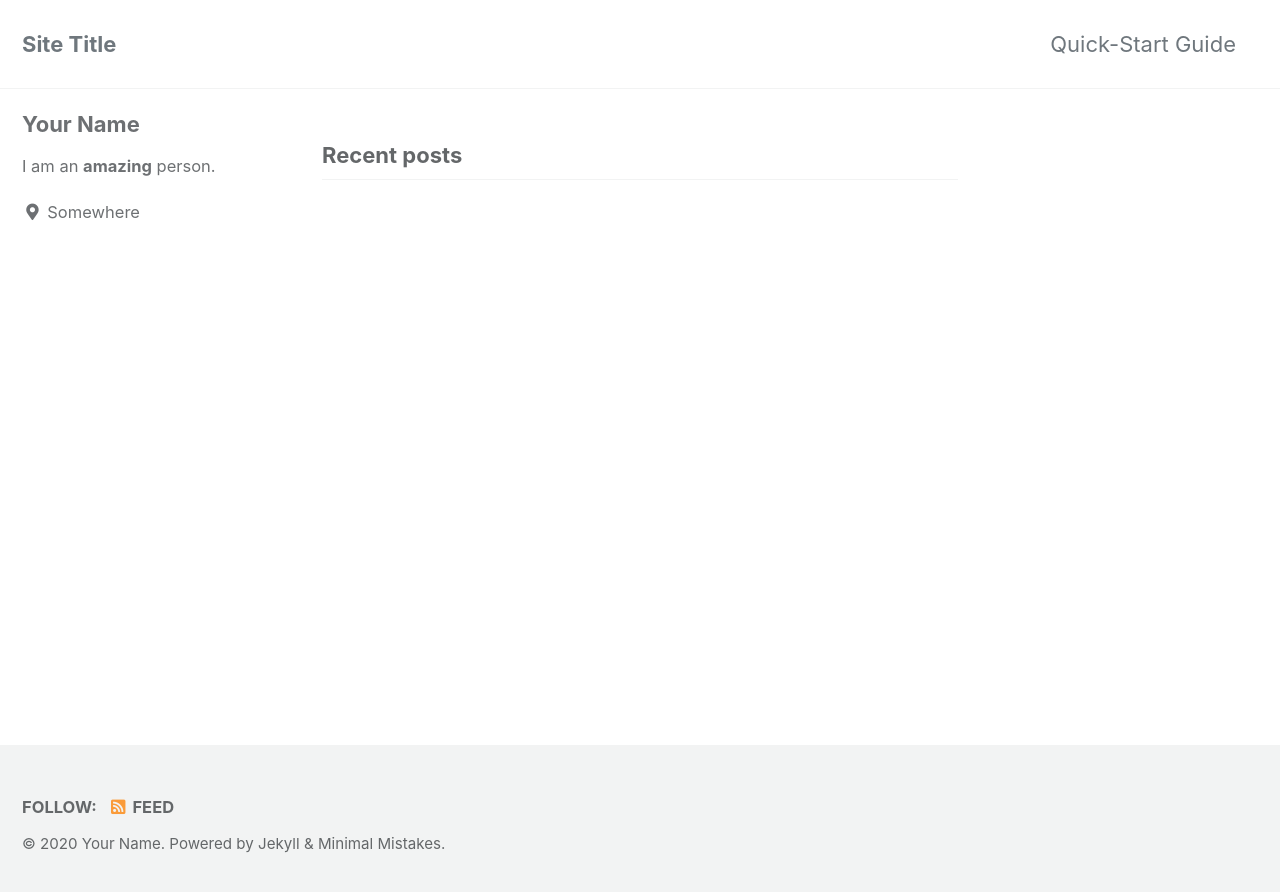
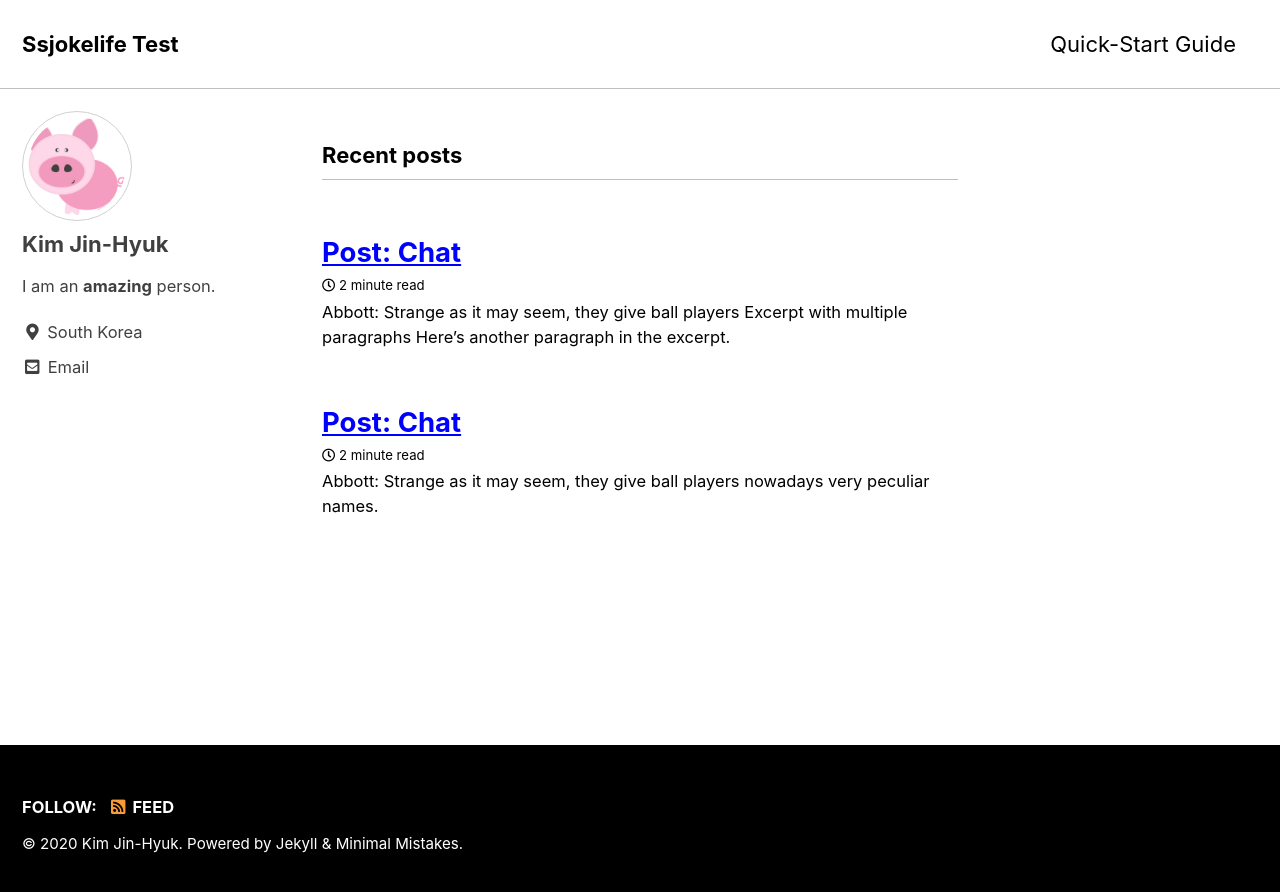
Before and after one commit to ssjokelife/ssjokelife.github.io, a Jekyll site: the page built from index.html, in a window 1280 px wide. Shown: the top 892 px of the page. Built offline with Jekyll 4.4.1, drawn with Linux system fonts in a browser that asks for light colours; cached includes are drawn as plain includes; the list of posts is cut into pages by our own code; some of the changed lines change nothing that is shown.

Commit message:
no message

```diff
--- a/_config.yml
+++ b/_config.yml
@@ -12,15 +12,15 @@
 
 # theme                  : "minimal-mistakes-jekyll"
 # remote_theme           : "mmistakes/minimal-mistakes"
-minimal_mistakes_skin    : "default" # "air", "aqua", "contrast", "dark", "dirt", "neon", "mint", "plum", "sunrise"
+minimal_mistakes_skin    : "contrast" # "default" # "air", "aqua", "contrast", "dark", "dirt", "neon", "mint", "plum", "sunrise"
 
 # Site Settings
 locale                   : "en-US"
-title                    : "Site Title"
+title                    : "Ssjokelife Test"
 title_separator          : "-"
 subtitle                 : # site tagline that appears below site title in masthead
-name                     : "Your Name"
-description              : "An amazing website."
+name                     : "Kim Jin-Hyuk"
+description              : "Develop Example."
 url                      : # the base hostname & protocol for your site e.g. "https://mmistakes.github.io"
 baseurl                  : # the subpath of your site, e.g. "/blog"
 repository               : # GitHub username/repo-name e.g. "mmistakes/minimal-mistakes"
@@ -93,15 +93,15 @@
 
 # Site Author
 author:
-  name             : "Your Name"
-  avatar           : # path of avatar image, e.g. "/assets/images/bio-photo.jpg"
+  name             : "Kim Jin-Hyuk"
+  avatar           : "/assets/img/avatar.png" # path of avatar image, e.g. "/assets/images/bio-photo.jpg"
   bio              : "I am an **amazing** person."
-  location         : "Somewhere"
+  location         : "South Korea"
   email            :
   links:
     - label: "Email"
       icon: "fas fa-fw fa-envelope-square"
-      # url: "mailto:your.name@email.com"
+      url: "mailto:ssjokelife@naver.com"
     - label: "Website"
       icon: "fas fa-fw fa-link"
       # url: "https://your-website.com"
--- /dev/null
+++ b/_posts/2010-01-08-post-chat.md
@@ -0,0 +1,134 @@
+---
+title: "Post: Chat"
+categories:
+  - Post Formats
+tags:
+  - chat
+  - Post Formats
+---
+
+Abbott: Strange as it may seem, they give ball players nowadays very peculiar names.
+
+Costello: Funny names?
+
+Abbott: Nicknames, nicknames. Now, on the St. Louis team we have Who's on first, What's on second, I Don't Know is on third--
+
+Costello: That's what I want to find out. I want you to tell me the names of the fellows on the St. Louis team.
+
+Abbott: I'm telling you. Who's on first, What's on second, I Don't Know is on third--
+
+Costello: You know the fellows' names?
+
+Abbott: Yes.
+
+Costello: Well, then who's playing first?
+
+Abbott: Yes.
+
+Costello: I mean the fellow's name on first base.
+
+Abbott: Who.
+
+Costello: The fellow playin' first base.
+
+Abbott: Who.
+
+Costello: The guy on first base.
+
+Abbott: Who is on first.
+
+Costello: Well, what are you askin' me for?
+
+Abbott: I'm not asking you--I'm telling you. Who is on first.
+
+Costello: I'm asking you--who's on first?
+
+Abbott: That's the man's name.
+
+Costello: That's who's name?
+
+Abbott: Yes.
+
+Costello: When you pay off the first baseman every month, who gets the money?
+
+Abbott: Every dollar of it. And why not, the man's entitled to it.
+
+Costello: Who is?
+
+Abbott: Yes.
+
+Costello: So who gets it?
+
+Abbott: Why shouldn't he? Sometimes his wife comes down and collects it.
+
+Costello: Who's wife?
+
+Abbott: Yes. After all, the man earns it.
+
+Costello: Who does?
+
+Abbott: Absolutely.
+
+Costello: Well, all I'm trying to find out is what's the guy's name on first base?
+
+Abbott: Oh, no, no. What is on second base.
+
+Costello: I'm not asking you who's on second.
+
+Abbott: Who's on first!
+
+Costello: St. Louis has a good outfield?
+
+Abbott: Oh, absolutely.
+
+Costello: The left fielder's name?
+
+Abbott: Why.
+
+Costello: I don't know, I just thought I'd ask.
+
+Abbott: Well, I just thought I'd tell you.
+
+Costello: Then tell me who's playing left field?
+
+Abbott: Who's playing first.
+
+Costello: Stay out of the infield! The left fielder's name?
+
+Abbott: Why.
+
+Costello: Because.
+
+Abbott: Oh, he's center field.
+
+Costello: Wait a minute. You got a pitcher on this team?
+
+Abbott: Wouldn't this be a fine team without a pitcher?
+
+Costello: Tell me the pitcher's name.
+
+Abbott: Tomorrow.
+
+Costello: Now, when the guy at bat bunts the ball--me being a good catcher--I want to throw the guy out at first base, so I pick up the ball and throw it to who?
+
+Abbott: Now, that's he first thing you've said right.
+
+Costello: I DON'T EVEN KNOW WHAT I'M TALKING ABOUT!
+
+Abbott: Don't get excited. Take it easy.
+
+Costello: I throw the ball to first base, whoever it is grabs the ball, so the guy runs to second. Who picks up the ball and throws it to what. What throws it to I don't know. I don't know throws it back to tomorrow--a triple play.
+
+Abbott: Yeah, it could be.
+
+Costello: Another guy gets up and it's a long ball to center.
+
+Abbott: Because.
+
+Costello: Why? I don't know. And I don't care.
+
+Abbott: What was that?
+
+Costello: I said, I DON'T CARE!
+
+Abbott: Oh, that's our shortstop!
--- /dev/null
+++ b/_posts/2020-10-20-first_blog.md
@@ -0,0 +1,170 @@
+---
+title: "Post: Chat"
+categories:
+  - Post Formats
+tags:
+  - chat
+  - Post Formats
+excerpt_separator: <!--more-->
+---
+
+Abbott: Strange as it may seem, they give ball players
+
+Excerpt with multiple paragraphs
+
+Here's another paragraph in the excerpt.
+<!--more-->
+Out-of-excerpt
+
+
+{% for category in site.categories %}
+  <h3>{{ category[0] }}</h3>
+  <ul>
+    {% for post in category[1] %}
+      <li><a href="{{ post.url }}">{{ post.title }}</a></li>
+    {% endfor %}
+  </ul>
+{% endfor %}
+
+
+... you can [get the PDF](/assets/pdf/_2020929.pdf) directly.
+
+
+<ul>
+  {% for post in site.posts %}
+    <li>
+      <a href="{{ post.url }}">{{ post.title }}</a>
+      {{ post.excerpt }}
+    </li>
+  {% endfor %}
+</ul>
+
+
+nowadays very peculiar names.
+
+... which is shown in the screenshot below:
+![My helpful screenshot](/assets/img/Capture001.png)
+
+Costello: Funny names?
+
+Abbott: Nicknames, nicknames. Now, on the St. Louis team we have Who's on first, What's on second, I Don't Know is on third--
+
+Costello: That's what I want to find out. I want you to tell me the names of the fellows on the St. Louis team.
+
+Abbott: I'm telling you. Who's on first, What's on second, I Don't Know is on third--
+
+Costello: You know the fellows' names?
+
+Abbott: Yes.
+
+Costello: Well, then who's playing first?
+
+Abbott: Yes.
+
+Costello: I mean the fellow's name on first base.
+
+Abbott: Who.
+
+Costello: The fellow playin' first base.
+
+Abbott: Who.
+
+Costello: The guy on first base.
+
+Abbott: Who is on first.
+
+Costello: Well, what are you askin' me for?
+
+Abbott: I'm not asking you--I'm telling you. Who is on first.
+
+Costello: I'm asking you--who's on first?
+
+Abbott: That's the man's name.
+
+Costello: That's who's name?
+
+Abbott: Yes.
+
+Costello: When you pay off the first baseman every month, who gets the money?
+
+Abbott: Every dollar of it. And why not, the man's entitled to it.
+
+Costello: Who is?
+
+Abbott: Yes.
+
+Costello: So who gets it?
+
+Abbott: Why shouldn't he? Sometimes his wife comes down and collects it.
+
+Costello: Who's wife?
+
+Abbott: Yes. After all, the man earns it.
+
+Costello: Who does?
+
+Abbott: Absolutely.
+
+Costello: Well, all I'm trying to find out is what's the guy's name on first base?
+
+Abbott: Oh, no, no. What is on second base.
+
+Costello: I'm not asking you who's on second.
+
+Abbott: Who's on first!
+
+Costello: St. Louis has a good outfield?
+
+Abbott: Oh, absolutely.
+
+Costello: The left fielder's name?
+
+Abbott: Why.
+
+Costello: I don't know, I just thought I'd ask.
+
+Abbott: Well, I just thought I'd tell you.
+
+Costello: Then tell me who's playing left field?
+
+Abbott: Who's playing first.
+
+Costello: Stay out of the infield! The left fielder's name?
+
+Abbott: Why.
+
+Costello: Because.
+
+Abbott: Oh, he's center field.
+
+Costello: Wait a minute. You got a pitcher on this team?
+
+Abbott: Wouldn't this be a fine team without a pitcher?
+
+Costello: Tell me the pitcher's name.
+
+Abbott: Tomorrow.
+
+Costello: Now, when the guy at bat bunts the ball--me being a good catcher--I want to throw the guy out at first base, so I pick up the ball and throw it to who?
+
+Abbott: Now, that's he first thing you've said right.
+
+Costello: I DON'T EVEN KNOW WHAT I'M TALKING ABOUT!
+
+Abbott: Don't get excited. Take it easy.
+
+Costello: I throw the ball to first base, whoever it is grabs the ball, so the guy runs to second. Who picks up the ball and throws it to what. What throws it to I don't know. I don't know throws it back to tomorrow--a triple play.
+
+Abbott: Yeah, it could be.
+
+Costello: Another guy gets up and it's a long ball to center.
+
+Abbott: Because.
+
+Costello: Why? I don't know. And I don't care.
+
+Abbott: What was that?
+
+Costello: I said, I DON'T CARE!
+
+Abbott: Oh, that's our shortstop!
```
Also changed, not shown: assets/img/Capture001.png (added), assets/img/avatar.png (added), 1 other file.
